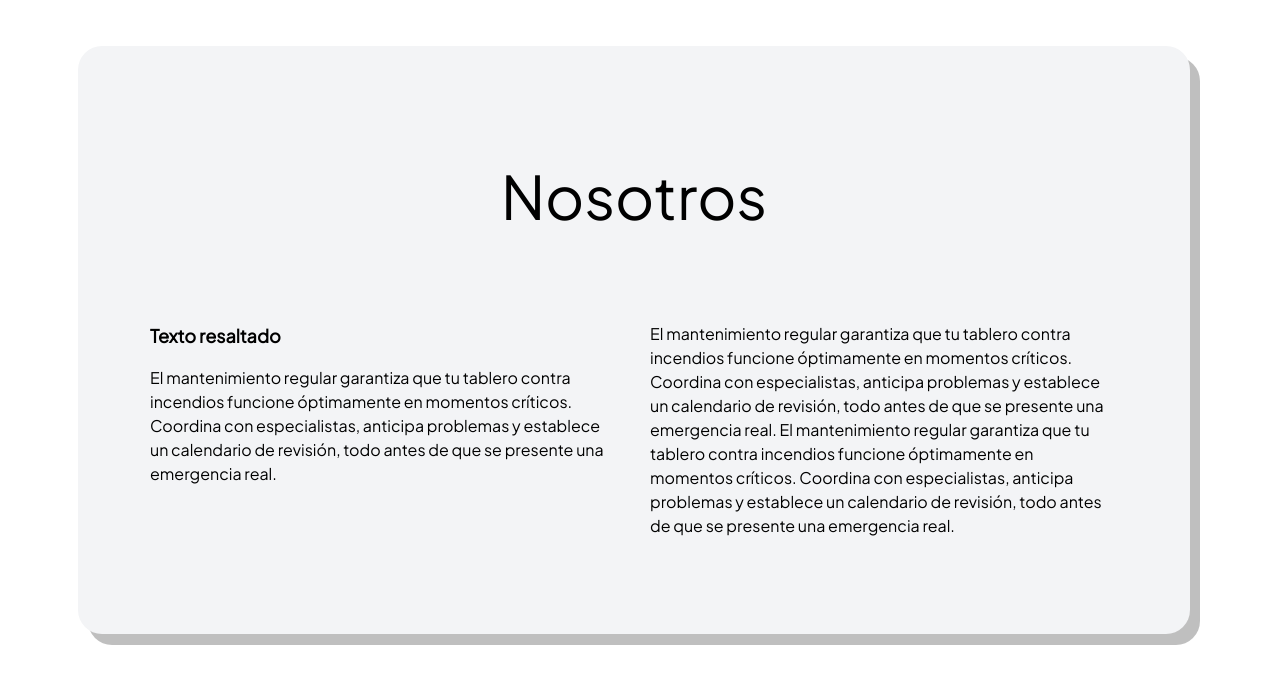
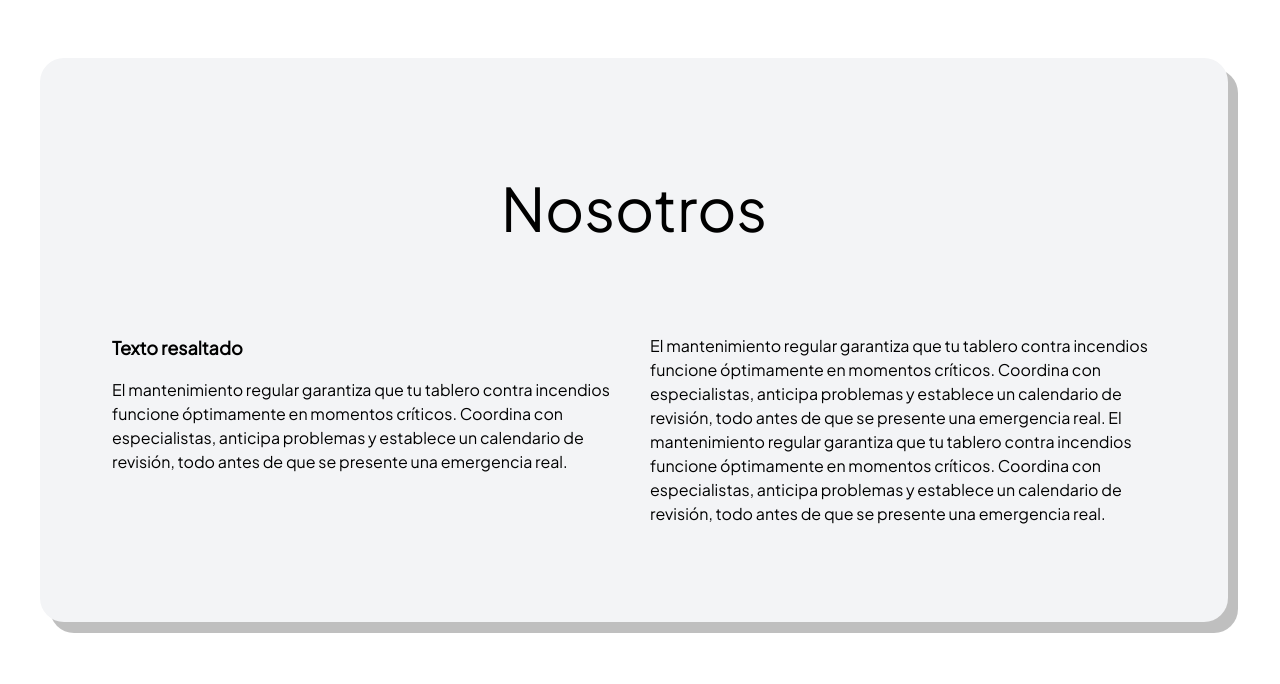
Before and after one commit to emiliacb/myxa-landing, a Next.js app: page / in a window 1280 px wide. Shown: the part 860-1544 px from the top of the page. Built offline with nearby package versions, Linux system fonts and the light colour scheme.

Commit message:
fix max width

```diff
--- a/src/components/card.jsx
+++ b/src/components/card.jsx
@@ -1,6 +1,6 @@
 export default function Card({ title, children }) {
   return (
-    <div className="flex w-fit h-fit flex-col items-center justify-center gap-10 rounded-3xl bg-gray-100 py-20 px-14 mr-3 shadow-[10px_11px_0px_0px_rgba(0,0,0,0.25)]">
+    <div className="flex h-fit flex-col items-center justify-center gap-10 rounded-3xl bg-gray-100 py-20 px-14 mr-3 shadow-[10px_11px_0px_0px_rgba(0,0,0,0.25)]">
       {title && <h2 className="text-6xl my-10">{title}</h2>}
       {children}
     </div>
--- a/src/components/navbar.jsx
+++ b/src/components/navbar.jsx
@@ -5,7 +5,8 @@ import ChevronRight from "./chevronRight";
 
 export default function Navbar() {
   return (
-    <nav className="fixed top-0 flex flex w-full justify-between gap-6 bg-white px-10 py-3 shadow z-40">
+    <nav className="fixed top-0 z-40 w-full bg-white px-10 py-3 shadow">
+      <div className="flex w-full m-auto justify-between gap-6 max-w-[1200px]">
         <Link href="/">
           <Logo width={50} />
         </Link>
@@ -13,19 +14,29 @@ export default function Navbar() {
           <Link className="px-3 py-1" href="#nosotros">
             Nosotros
           </Link>
-        <Link className="pointer-events-none px-3 py-1 text-gray-300" href="#">
+          <Link
+            className="pointer-events-none px-3 py-1 text-gray-300"
+            href="#"
+          >
             Tableros
           </Link>
-        <Link className="pointer-events-none px-3 py-1 text-gray-300" href="#">
+          <Link
+            className="pointer-events-none px-3 py-1 text-gray-300"
+            href="#"
+          >
             Mantenimiento
           </Link>
-        <Link className="pointer-events-none px-3 py-1 text-gray-300" href="#">
+          <Link
+            className="pointer-events-none px-3 py-1 text-gray-300"
+            href="#"
+          >
             Instalaciones
           </Link>
           <Link className="btn-primary ml-10 pr-4" href="#">
             Contacto <ChevronRight className="h-5 w-5" />
           </Link>
         </div>
+      </div>
     </nav>
   );
 }
--- a/src/pages/index.jsx
+++ b/src/pages/index.jsx
@@ -23,9 +23,9 @@ export default function Home() {
             ]}
           />
         </section>
-        <section id="nosotros" className="flex flex-col h-screen items-center justify-center">
+        <section id="nosotros" className="flex flex-col h-screen items-center justify-center max-w-[1200px]">
           <Card title="Nosotros" subtitle="Texto resaltado">
-            <div class="flex max-w-[1000px]">
+            <div class="flex">
               <div class="flex-1 p-4">
                 <h3 className="text-lg font-bold mb-4">Texto resaltado</h3>
                 <p>
```
Lines whose indentation alone changed are shown as unchanged.
